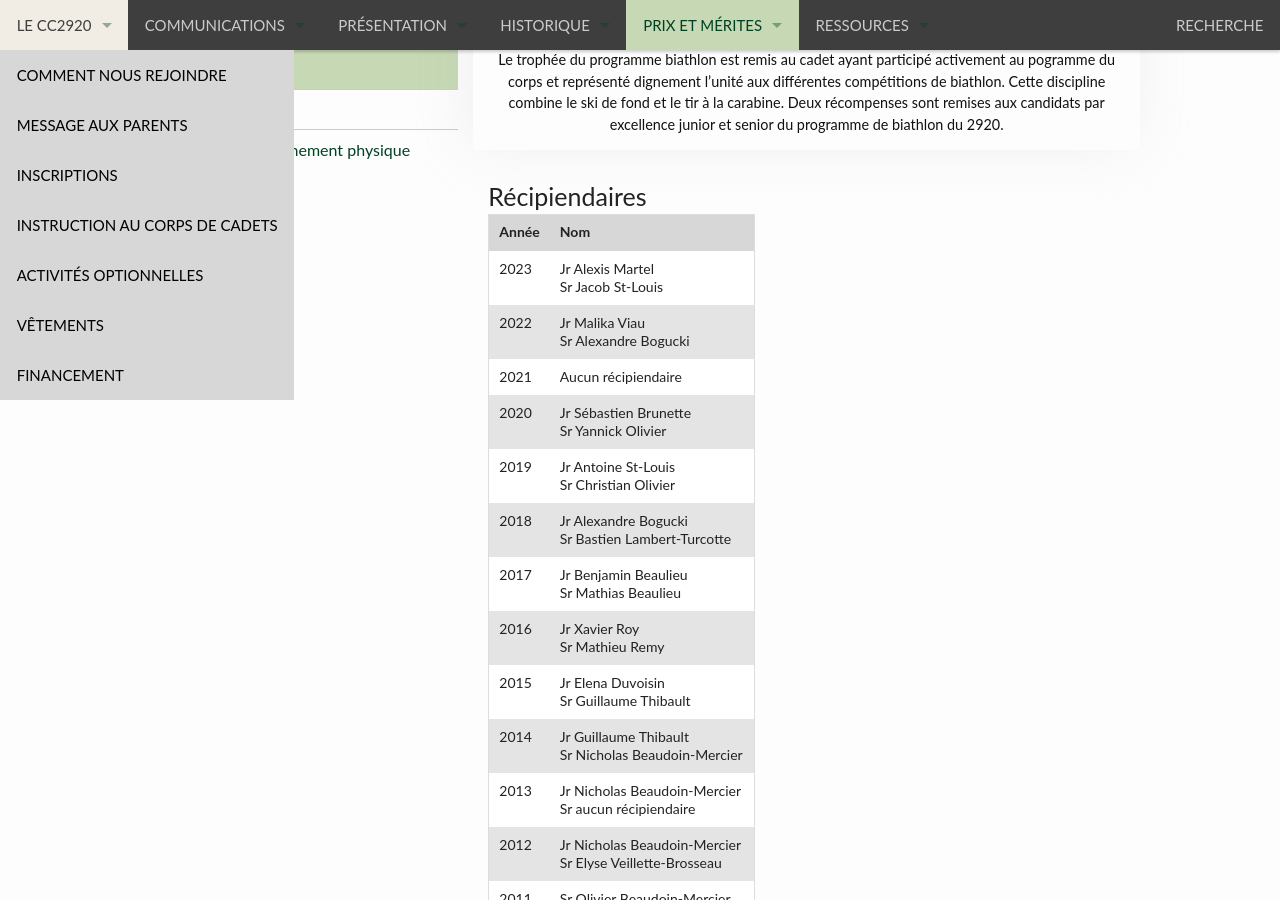
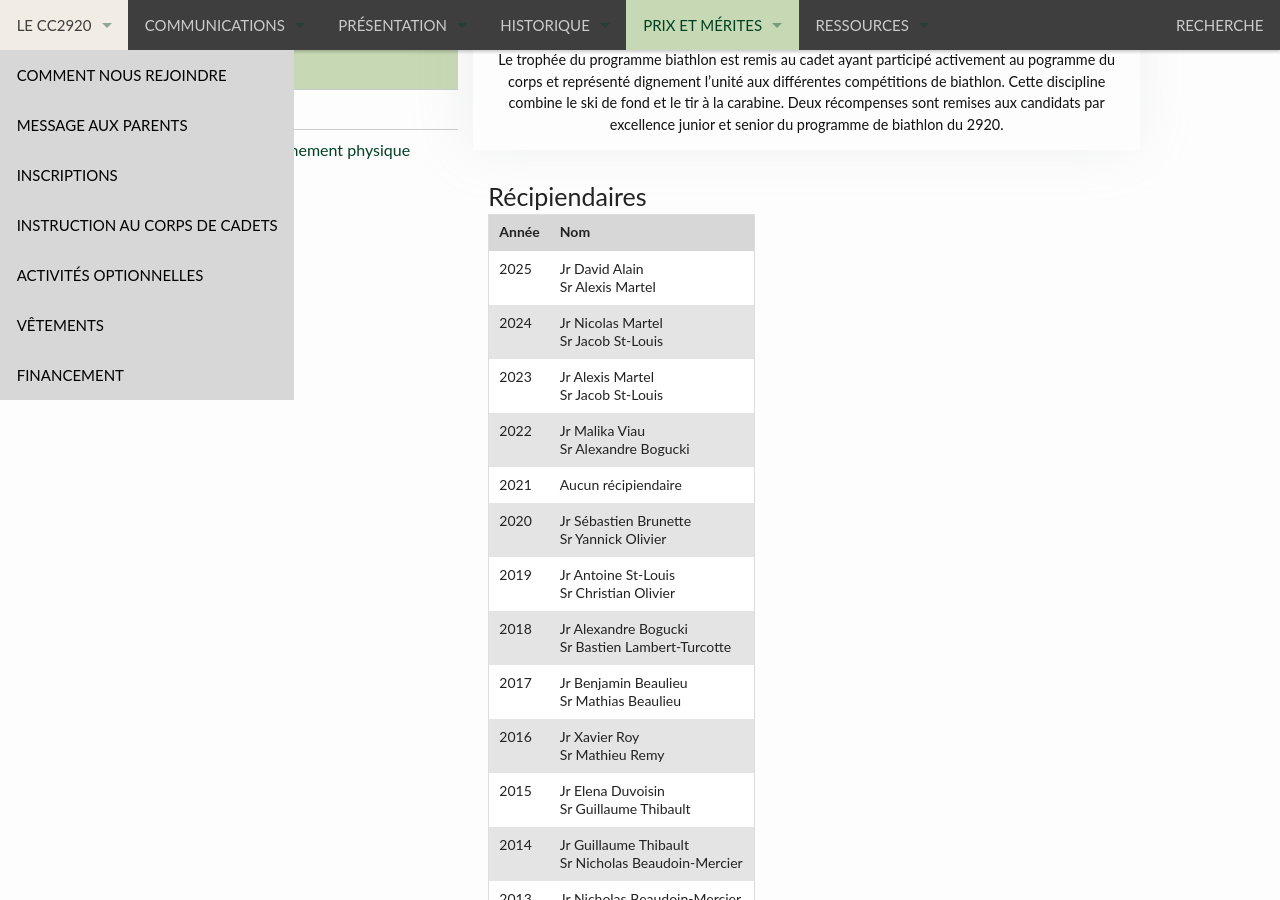
Before and after one commit to CC2920/web, a Jekyll site: the page built from _prix/plaques-trophees/efficacite-biathlon.md, in a window 1280 px wide and 900 px high, scrolled down 934 px. Built offline with Jekyll 4.4.1, drawn with Linux system fonts in a browser that asks for light colours.

Commit message:
Update efficacite-biathlon.md

```diff
--- a/_prix/plaques-trophees/efficacite-biathlon.md
+++ b/_prix/plaques-trophees/efficacite-biathlon.md
@@ -13,6 +13,8 @@ prix:
 
 | Année | Nom |
 | --- | --- |
+| 2025 | Jr David Alain <br>Sr Alexis Martel |
+| 2024 | Jr Nicolas	Martel <br>Sr Jacob St-Louis |
 | 2023 | Jr Alexis Martel <br>Sr Jacob St-Louis |
 | 2022 | Jr Malika Viau <br>Sr Alexandre Bogucki |
 | 2021 | Aucun récipiendaire |
```
